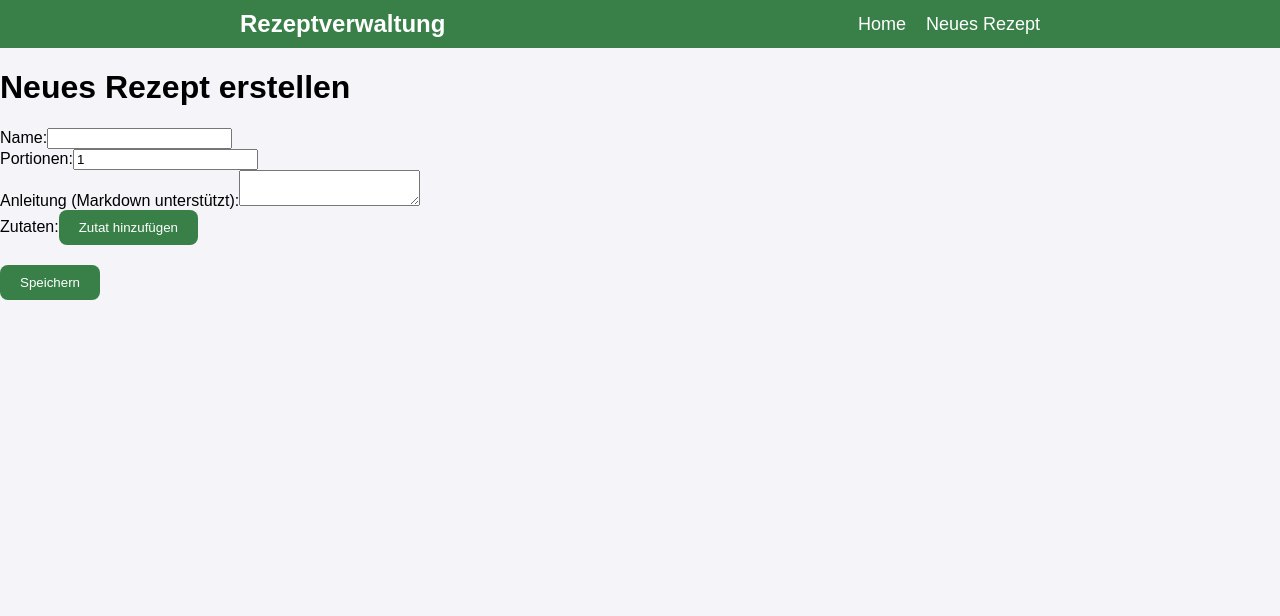
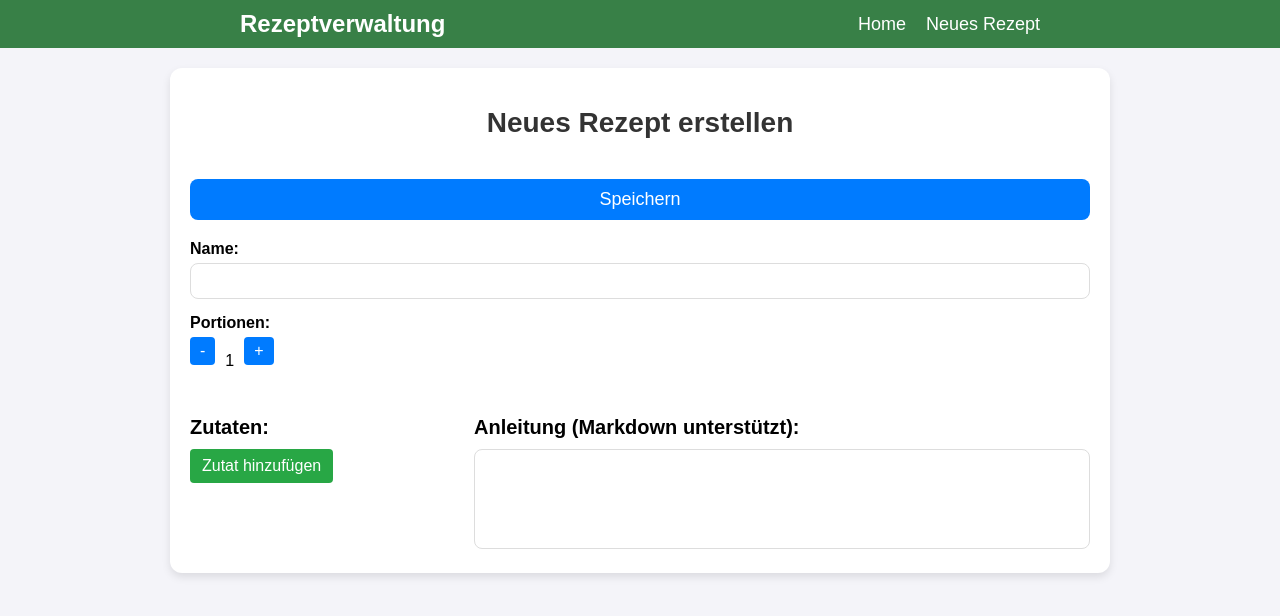
Before and after one commit to weemeal/weemeal-frontend-react, a React (Create React App) app: page /new in a window 1280 px wide. Shown: the top 616 px of the page. Built offline with nearby package versions, Linux system fonts and the light colour scheme.

Commit message:
feat: updated RecipeForm

```diff
--- /dev/null
+++ b/src/components/RecipeForm.css
@@ -0,0 +1,126 @@
+/* src/components/RecipeForm.css */
+
+.recipe-form-container {
+  max-width: 900px; /* Breite der Karte erhöht */
+    margin: 0 auto;
+    padding: 20px;
+    background-color: #fff;
+    border-radius: 12px;
+    box-shadow: 0 4px 8px rgba(0, 0, 0, 0.1);
+}
+
+h1 {
+    text-align: center;
+    font-family: 'Rubik', sans-serif;
+    font-size: 28px;
+    color: #333;
+    margin-bottom: 20px;
+}
+
+.form-group {
+    margin-bottom: 15px;
+}
+
+label {
+    display: block;
+    font-weight: bold;
+    margin-bottom: 5px;
+}
+
+input[type="text"],
+textarea {
+    width: 100%;
+    padding: 8px;
+    border: 1px solid #ddd;
+    border-radius: 8px;
+    font-size: 16px;
+    box-sizing: border-box;
+}
+
+textarea {
+  resize: none; /* Verhindert manuelle Größenänderung durch den Benutzer */
+  overflow: hidden; /* Verhindert Scrollbalken */
+  min-height: 100px; /* Mindesthöhe festlegen */
+  font-family: 'Arial', sans-serif; /* Konsistente Schriftart */
+}
+
+textarea:focus {
+  outline: none;
+  border-color: #007bff; /* Fokusrahmenfarbe */
+}
+
+.portion-controls {
+    display: flex;
+    align-items: center;
+    gap: 10px;
+}
+
+.portion-button {
+    background-color: #007bff;
+    color: #fff;
+    border: none;
+    padding: 5px 10px;
+    border-radius: 4px;
+    cursor: pointer;
+    font-size: 16px;
+    transition: background-color 0.3s;
+}
+
+.portion-button:hover {
+    background-color: #0056b3;
+}
+
+.form-content {
+    display: flex;
+    gap: 20px; /* Abstand zwischen den Spalten */
+}
+
+.form-ingredients {
+    flex: 3; /* 30% der Breite */
+}
+
+.form-instructions {
+    flex: 7; /* 70% der Breite */
+}
+
+.form-ingredients h2,
+.form-instructions h2 {
+    font-size: 20px;
+    margin-bottom: 10px;
+}
+
+.ingredient-input {
+    margin-bottom: 10px;
+}
+
+.add-ingredient-button {
+    background-color: #28a745;
+    color: #fff;
+    border: none;
+    padding: 8px 12px;
+    border-radius: 4px;
+    cursor: pointer;
+    font-size: 16px;
+    transition: background-color 0.3s;
+}
+
+.add-ingredient-button:hover {
+    background-color: #218838;
+}
+
+.save-button {
+    width: 100%;
+    background-color: #007bff;
+    color: #fff;
+    border: none;
+    padding: 10px;
+    border-radius: 8px;
+    cursor: pointer;
+    font-size: 18px;
+    transition: background-color 0.3s;
+    margin-top: 20px;
+}
+
+.save-button:hover {
+    background-color: #0056b3;
+}
--- a/src/components/RecipeForm.tsx
+++ b/src/components/RecipeForm.tsx
@@ -1,9 +1,10 @@
 // src/components/RecipeForm.tsx
 
-import React, { useState, useEffect } from 'react';
+import React, { useState, useEffect, useRef } from 'react';
 import { useNavigate, useParams } from 'react-router-dom';
 import { Recipe } from '../types/recipe';
 import { v4 as uuidv4 } from 'uuid';
+import './RecipeForm.css'; // Importiere das CSS
 
 const RecipeForm: React.FC = () => {
     const { id } = useParams<{ id: string }>();
@@ -15,6 +16,8 @@ const RecipeForm: React.FC = () => {
         instructions: '',
         ingredients: [],
     });
+
+  const textareaRef = useRef<HTMLTextAreaElement | null>(null);
 
     useEffect(() => {
         if (id) {
@@ -29,11 +32,31 @@ const RecipeForm: React.FC = () => {
         }
     }, [id]);
 
+  useEffect(() => {
+    adjustTextareaHeight(); // Anpassung der Textarea-Höhe beim ersten Rendern
+  }, [recipe.instructions]); // Trigger auf Anleitungsänderung
+
     const handleChange = (e: React.ChangeEvent<HTMLInputElement | HTMLTextAreaElement>) => {
         const { name, value } = e.target;
         setRecipe((prevRecipe) => ({
             ...prevRecipe,
             [name]: name === 'portion' ? parseInt(value, 10) : value,
+        }));
+    };
+
+  // Funktion zum Erhöhen der Portionen
+  const increasePortion = () => {
+    setRecipe((prevRecipe) => ({
+      ...prevRecipe,
+      portion: prevRecipe.portion + 1,
+    }));
+  };
+
+  // Funktion zum Verringern der Portionen
+  const decreasePortion = () => {
+    setRecipe((prevRecipe) => ({
+      ...prevRecipe,
+      portion: prevRecipe.portion > 1 ? prevRecipe.portion - 1 : 1,
     }));
   };
 
@@ -68,26 +91,36 @@ const RecipeForm: React.FC = () => {
         navigate('/');
     };
 
+  // Funktion zur dynamischen Anpassung der Textarea-Höhe
+  const adjustTextareaHeight = () => {
+    if (textareaRef.current) {
+      textareaRef.current.style.height = 'auto'; // Setzt die Höhe zurück
+      textareaRef.current.style.height = textareaRef.current.scrollHeight + 'px'; // Setzt die Höhe auf den Scroll-Höhenwert
+    }
+  };
+
     return (
-        <div>
+        <div className="recipe-form-container">
             <h1>{id ? 'Rezept bearbeiten' : 'Neues Rezept erstellen'}</h1>
             <form onSubmit={handleSubmit}>
-                <div>
+                <button type="submit" className="save-button">Speichern</button>
+                <div className="form-group">
                     <label htmlFor="name">Name:</label>
-                    <input type="text" id="name" name="name" value={recipe.name} onChange={handleChange} required />
+                    <input type="text" id="name" name="name" value={recipe.name} onChange={handleChange} required/>
                 </div>
-                <div>
+                <div className="form-group">
                     <label htmlFor="portion">Portionen:</label>
-                    <input type="number" id="portion" name="portion" value={recipe.portion} onChange={handleChange} required />
+                    <div className="portion-controls">
+                        <button type="button" className="portion-button" onClick={decreasePortion}>-</button>
+                        <span>{recipe.portion}</span>
+                        <button type="button" className="portion-button" onClick={increasePortion}>+</button>
                     </div>
-                <div>
-          <label htmlFor="instructions">Anleitung (Markdown unterstützt):</label>
-                    <textarea id="instructions" name="instructions" value={recipe.instructions} onChange={handleChange} required />
                 </div>
-                <div>
-                    <label>Zutaten:</label>
+                <div className="form-content">
+                    <div className="form-ingredients">
+                        <h2>Zutaten:</h2>
                         {recipe.ingredients.map((ingredient, index) => (
-                        <div key={index}>
+                            <div key={index} className="ingredient-input">
                                 <input
                                     type="text"
                                     value={ingredient}
@@ -96,11 +129,24 @@ const RecipeForm: React.FC = () => {
                                 />
                             </div>
                         ))}
-                    <button type="button" onClick={addIngredient}>
+                        <button type="button" className="add-ingredient-button" onClick={addIngredient}>
                             Zutat hinzufügen
                         </button>
                     </div>
-                <button type="submit">Speichern</button>
+                    <div className="form-instructions">
+                        <h2>Anleitung (Markdown unterstützt):</h2>
+                        <textarea
+                            id="instructions"
+                            name="instructions"
+                            value={recipe.instructions}
+                            onChange={handleChange}
+                            ref={textareaRef}
+                            onInput={adjustTextareaHeight} // Ereignis zum Anpassen der Höhe
+                            required
+                        />
+                    </div>
+                </div>
+
             </form>
         </div>
     );
```
Lines whose indentation alone changed are shown as unchanged.
